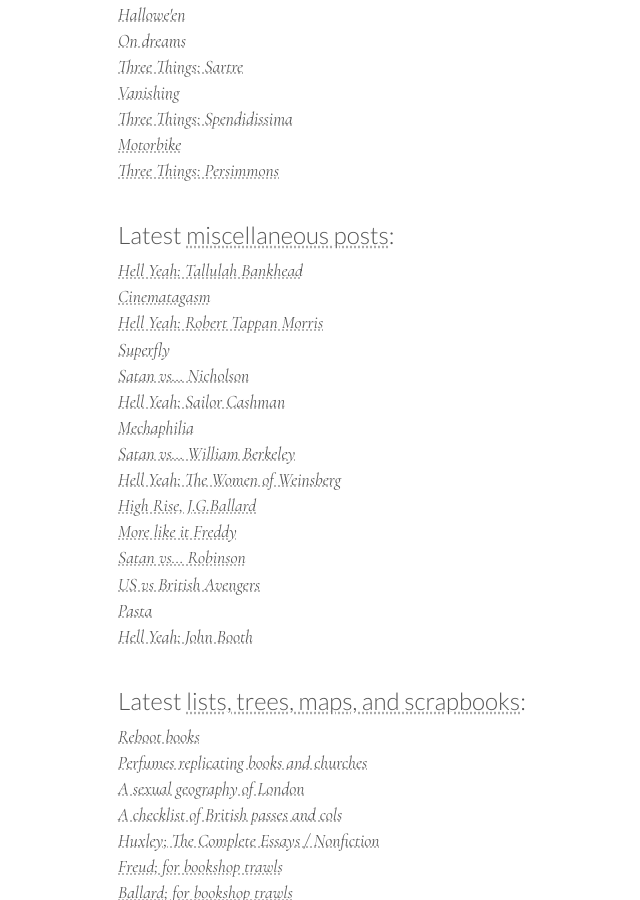
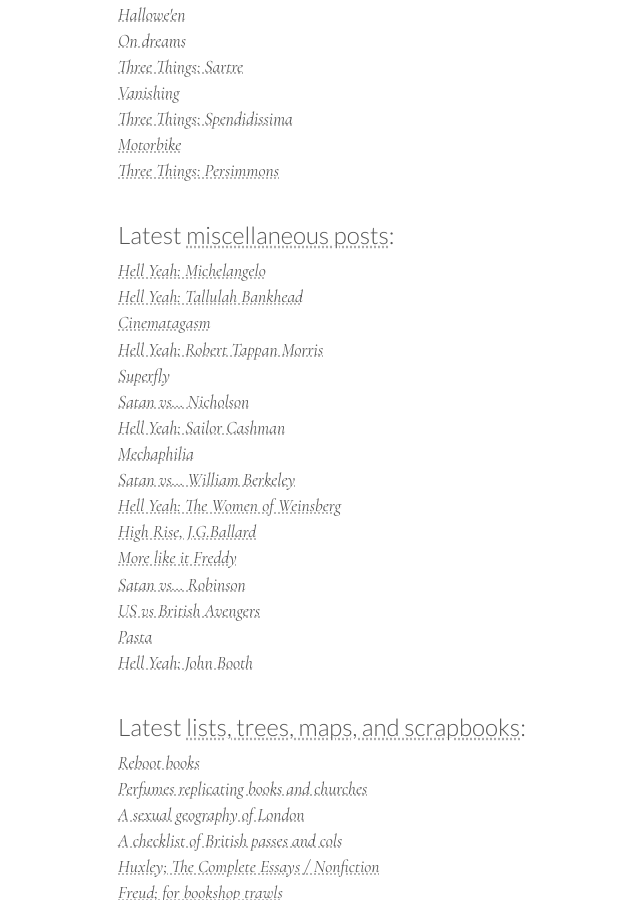
Before and after one commit to CollectionsOfThisKind/collectionsofthiskind.github.io, a Jekyll site: the page built from index.html, in a window 1280 px wide and 900 px high, scrolled down 960 px. Shown: the whole window, without its empty margins (132-772 px from the left). Built offline with Jekyll 4.4.1, drawn with Linux system fonts in a browser that asks for light colours.

Commit message:
Add files via upload

```diff
--- a/index.html
+++ b/index.html
@@ -88,6 +88,7 @@
 <h2 name="misc">Latest <a href="pages/misc/index.html">miscellaneous posts</a>:</h2>
 
 <ul class="new">
+<li><a href="/pages/misc/hellyeah6.html">Hell Yeah: Michelangelo</a></li>
 <li><a href="/pages/misc/hellyeah5.html">Hell Yeah: Tallulah Bankhead</a></li>
 <li><a href="/pages/images/cinematagasm.html">Cinematagasm</a></li>
 <li><a href="/pages/misc/hellyeah4.html">Hell Yeah: Robert Tappan Morris</a></li>
```
